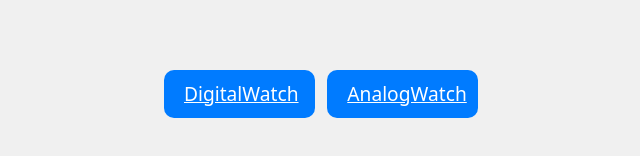
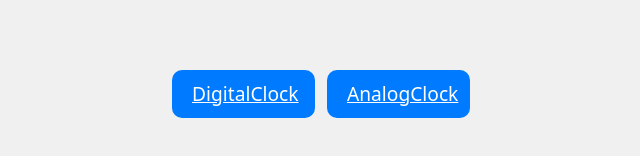
Before and after one commit to danish40416/Digital-Clock, a React (Create React App) app: page /see-watches in a window 1280 px wide. Shown: the part 380-536 px from the top of the page, without its empty margins (319-959 px from the left). Built offline with nearby package versions, Linux system fonts and the light colour scheme.

Commit message:
adjust styling

```diff
--- a/src/Components/clockHouse/ClockHouse.js
+++ b/src/Components/clockHouse/ClockHouse.js
@@ -10,7 +10,7 @@ export default function ClockHouse() {
   return (
     <div className={classes.container}>
       <h1 className={classes.heading}>Welcome to Clock House </h1>
-      <Link className={classes.house} to='/see-watches'>Cick here to see Watches</Link>
+      <Link className={classes.house} to='/see-watches'>Cick here to see Clocks</Link>
     </div>
   );
 }
--- a/src/Components/watches/Watches.js
+++ b/src/Components/watches/Watches.js
@@ -8,8 +8,8 @@ export default function Watches() {
       <h1 className={classes.heading}>Select The Clock</h1>
 
         <div className={classes.watches}>
-        <Link className={classes.link} to="digital-watch" >   DigitalWatch </Link>
-        <Link className={classes.link} to="analog-watch" > AnalogWatch </Link>
+        <Link className={classes.link} to="digital-watch" > DigitalClock </Link>
+        <Link className={classes.link} to="analog-watch" > AnalogClock </Link>
         </div>
       </div>
 
--- a/src/Components/watches/Watches.module.css
+++ b/src/Components/watches/Watches.module.css
@@ -4,6 +4,7 @@
     align-items: center;
     justify-content: center;
     height: 100vh;
+    width: 100%;
   }
 
   .heading {
@@ -22,7 +23,6 @@
   .link {
     padding: 10px 20px;
     font-size: 1.2em;
-    border: none;
     cursor: pointer;
     border-radius: 10px;
     text-decoration: underline;
```
